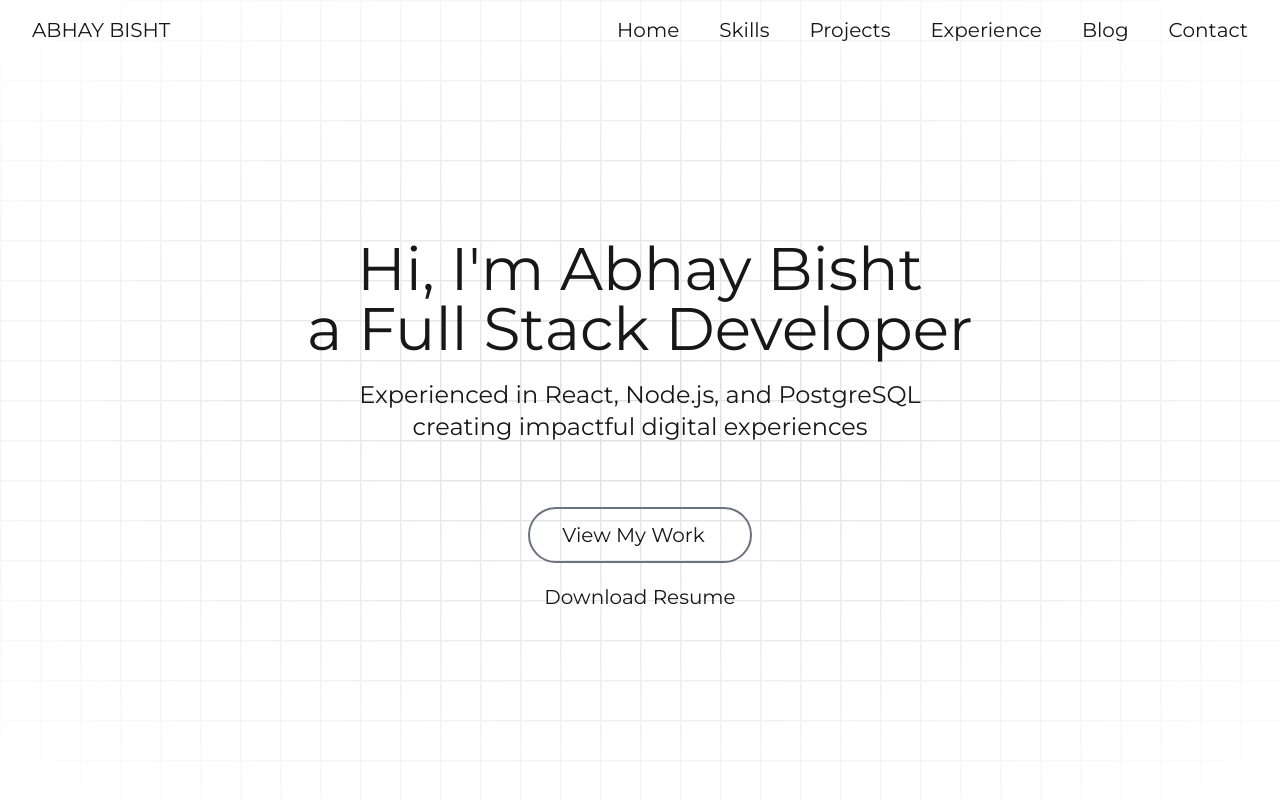
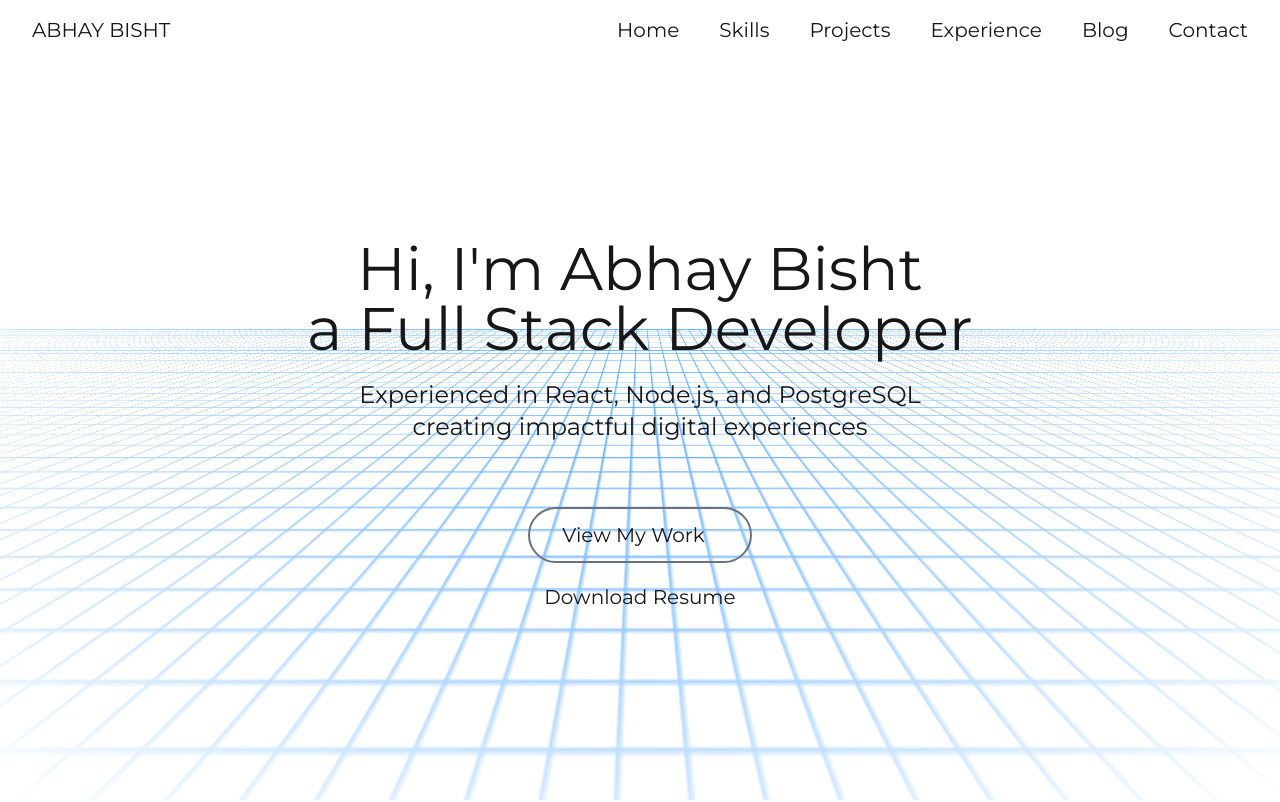
Before and after one commit to Abhay2133/home, a Next.js app in the folder app-next/: page / in a window 1280 px wide. Shown: the top 802 px of the page. Built offline with nearby package versions, Linux system fonts and the light colour scheme.

Commit message:
new hero section bg animation

```diff
--- a/app-next/src/app/globals.css
+++ b/app-next/src/app/globals.css
@@ -5,7 +5,7 @@
 :root {
   --background: #ffffff;
   --foreground: #171717;
-  --grid-color: #ddd;
+  --grid-color: #50a4ff;
   --radial-color-inner: #ffffff11;
   --radial-color-outer: #fff;
 }
@@ -14,7 +14,8 @@
   :root {
     --background: #0a0a0a;
     --foreground: #ededed;
-    --grid-color: #3a3a3a;
+    /* --grid-color: #3a3a3a; */
+    --grid-color: rgb(0, 92, 20);
     --radial-color-inner: #00000011;
     --radial-color-outer: #000;
   }
@@ -42,7 +43,7 @@ body * {
 
 .grid-bg {
   --grid-line: var(--grid-color, #223);
-  --gap: 40px;
+  --gap: 20px;
   --line-width: 2px;
   --angle: 90deg;
   height: 100%;
@@ -60,6 +61,25 @@ body * {
     );
   /* animation: grid-bg-dark 1000ms linear infinite; */
   transition: 500ms;
+  /* background-color: red; */
+  animation: slide-left 5s linear infinite;
+  --x-angle: 70deg;
+  --y-translate : 0px;
+  width: 4000px;
+}
+
+.p3d{
+  perspective: 400px;
+  overflow: hidden;
+}
+
+@keyframes slide-left {
+  from{
+    transform: translateX(-1260px) translateY(var(--y-translate)) rotateX(var(--x-angle));
+  }
+  to{
+    transform: translateX(-1200px) translateY(var(--y-translate)) rotateX(var(--x-angle));
+  }
 }
 
 .radial {
--- a/app-next/src/app/page.tsx
+++ b/app-next/src/app/page.tsx
@@ -9,8 +9,8 @@ export default function Home() {
   return (
     <main>
       {/* Header and Hero Section */}
-      <section className="min-h-screen w-full flex flex-col relative">
-        <div className="z-0 absolute h-full w-full grid-bg top-0 left-0"></div>
+      <section className="min-h-screen w-full flex flex-col relative p3d">
+        <div className="z-0 absolute grid-bg top-0 left-0"></div>
         <div className="radial absolute h-full w-full top-0 left-0 bg-red-50 z-10"></div>
         <Navbar className="z-50" />
         <HeroSection className="z-50" />
```
